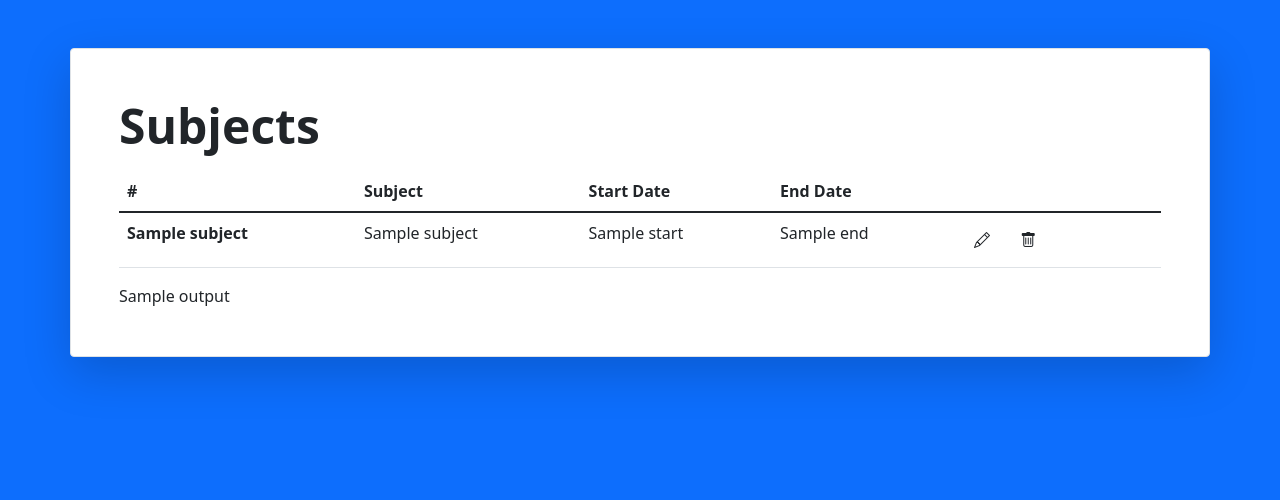
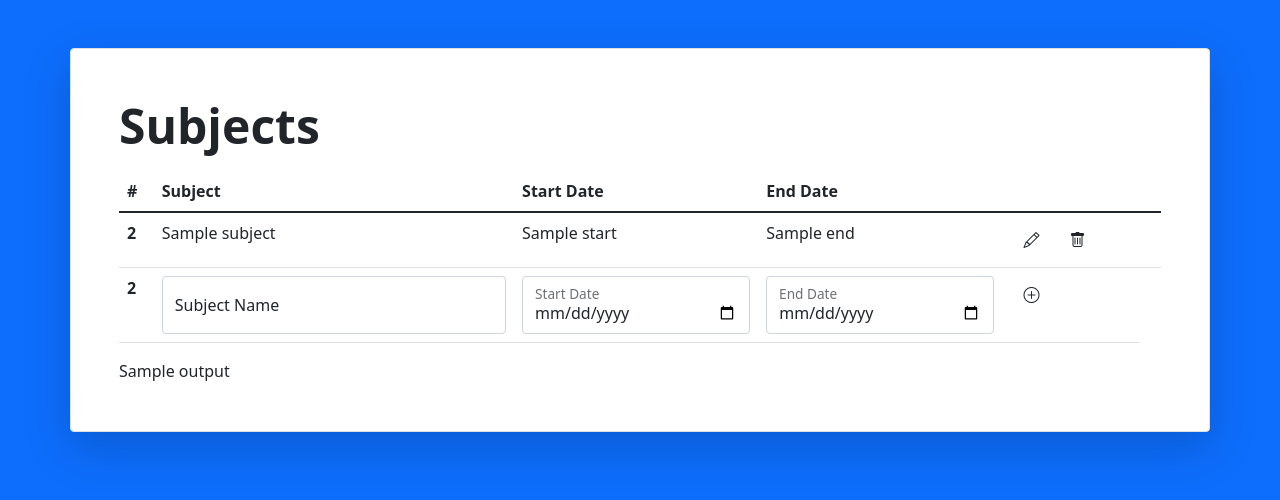
Before and after one commit to JacobTheRanga/13com-assessment, a Flask app: template templates/subjects.html in a window 1280 px wide. Shown: the part 66-566 px from the top of the page. Run offline with Flask 2, Linux system fonts and the light colour scheme; the template is opened without the code that fills it: most values are stand-ins (such as "Sample title", 1, 10 or a date in 2020); some libraries are stand-ins or nearby versions.

Commit message:
add subject ux

```diff
--- a/static/js/main.js
+++ b/static/js/main.js
@@ -1,5 +1,5 @@
 function onLoad() {
-    const type = errorMessage.getAttribute('error')
+    const type = errorMessage.getAttribute('error');
     if (type != '') {
         error(type);
     }
@@ -9,7 +9,7 @@
     const type = password.getAttribute('type') === 'password' ? 'text' : 'password';
     password.setAttribute('type', type);
     togglePassword.classList.toggle('bi-eye-slash-fill');
-    togglePassword.classList.toggle('bi-eye-fill')
+    togglePassword.classList.toggle('bi-eye-fill');
 }
 
 function error(type) {
@@ -20,21 +20,25 @@
 
 function errorLogin(type) {
     if (type == 'email') {
-        email.classList.toggle('is-invalid')
+        email.classList.toggle('is-invalid');
     }
     else {
-        password.classList.toggle('is-invalid')
+        password.classList.toggle('is-invalid');
     }
     const msg = type === 'email' ? 'There is no user with this email' : 'Password is incorrect';
     errorMessage.innerHTML = msg;
 }
 
 function editHover(str) {
-    eval(str).classList.toggle('bi-pencil')
-    eval(str).classList.toggle('bi-pencil-fill')
+    eval(str).classList.toggle('bi-pencil');
+    eval(str).classList.toggle('bi-pencil-fill');
 }
 
 function deleteHover(str) {
-    eval(str).classList.toggle('bi-trash')
-    eval(str).classList.toggle('bi-trash-fill')
+    eval(str).classList.toggle('bi-trash');
+    eval(str).classList.toggle('bi-trash-fill');
 }
+function addHover() {
+    addSubject.classList.toggle('bi-plus-circle');
+    addSubject.classList.toggle('bi-plus-circle-fill');
+}
--- a/templates/subjects.html
+++ b/templates/subjects.html
@@ -21,7 +21,7 @@
     <tbody>
         {% for subject in subjects %}
         <tr>
-            <th scope="row">{{subject['subjectid']}}</th>
+            <th scope="row">{{subjects.index(subject)+1}}</th>
             <td>{{subject['subjectname']}}</td>
             <td>{{subject['start']}}</td>
             <td>{{subject['end']}}</td>
@@ -32,6 +32,30 @@
             <td></td>
         </tr>
         {% endfor %}
+        <tr>
+            <th scope="row">{{subjects|length+1}}</th>
+            <td>
+                <div class="form-floating">
+                    <input type="text" name="name" class="form-control" id="name" placeholder="Name">
+                    <label for="name">Subject Name</label>
+                </div>
+            </td>
+            <td>
+                <div class="form-floating">
+                    <input type="date" name="startdate" class="form-control" id="startdate" placeholder="StartDate">
+                    <label for="startdate">Start Date</label>
+                </div>
+            </td>
+            <td>
+                <div class="form-floating">
+                    <input type="date" name="enddate" class="form-control" id="enddate" placeholder="EndDate">
+                    <label for="enddate">End Date</label>
+                </div>
+            </td>
+            <td>
+                <i class="btn bi bi-plus-circle" id="addSubject" onmouseover="addHover()" onmouseout="addHover()"></i>
+            </td>
+        </tr>
     </tbody>
 </table>
 {% endblock %}
```
